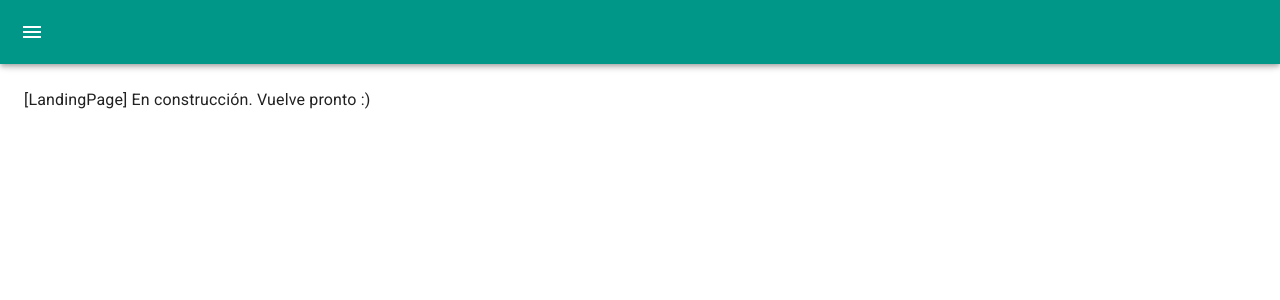
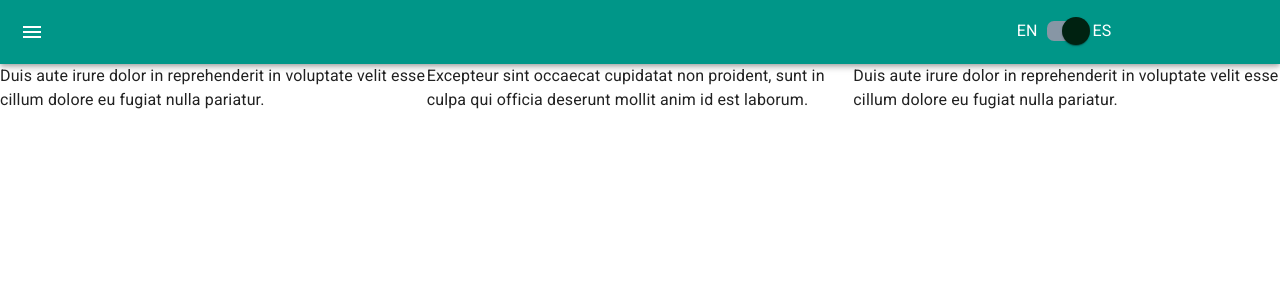
Before and after one commit to Kuellar/Kuellar.github.io, a React (Create React App) app: page / in a window 1280 px wide. Shown: the top 300 px of the page. Built offline with nearby package versions, Linux system fonts and the light colour scheme.

Commit message:
Add translations

```diff
--- a/package.json
+++ b/package.json
@@ -12,8 +12,11 @@
     "@testing-library/jest-dom": "^5.11.4",
     "@testing-library/react": "^11.1.0",
     "@testing-library/user-event": "^12.1.10",
+    "i18next": "^21.3.2",
     "react": "^17.0.2",
     "react-dom": "^17.0.2",
+    "react-i18next": "^11.12.0",
+    "react-material-ui-carousel": "^2.3.5",
     "react-scripts": "4.0.3",
     "web-vitals": "^1.0.1"
   },
--- a/src/App.js
+++ b/src/App.js
@@ -1,8 +1,12 @@
-import React, { Suspense } from "react";
+import React, { Suspense, StrictMode } from "react";
 import { createTheme, ThemeProvider } from "@mui/material/styles";
 import { teal, orange } from "@mui/material/colors";
 import Layout from "./components/Layout";
 import LoadingPage from "./pages/LandingPage";
+import { I18nextProvider } from "react-i18next";
+import i18next from "i18next";
+import common_es from "./translations/es/common.json";
+import common_en from "./translations/en/common.json";
 
 const theme = createTheme({
   palette: {
@@ -11,13 +15,30 @@ const theme = createTheme({
   },
 });
 
+i18next.init({
+  interpolation: { escapeValue: false },
+  lng: "es",
+  resources: {
+    en: {
+      common: common_en,
+    },
+    es: {
+      common: common_es,
+    },
+  },
+});
+
 function App() {
   return (
-    <Suspense fallback={LoadingPage}>
-      <ThemeProvider theme={theme}>
-        <Layout />
-      </ThemeProvider>
-    </Suspense>
+    <StrictMode>
+      <I18nextProvider i18n={i18next}>
+        <Suspense fallback={LoadingPage}>
+          <ThemeProvider theme={theme}>
+            <Layout />
+          </ThemeProvider>
+        </Suspense>
+      </I18nextProvider>
+    </StrictMode>
   );
 }
 
--- a/src/components/Layout.js
+++ b/src/components/Layout.js
@@ -13,13 +13,16 @@ import ListItemIcon from "@mui/material/ListItemIcon";
 import ListItemText from "@mui/material/ListItemText";
 import { styled, useTheme } from "@mui/material/styles";
 import Toolbar from "@mui/material/Toolbar";
-import React, { useState } from "react";
+import React, { useState, useEffect } from "react";
 import HomeIcon from "@mui/icons-material/Home";
 import PrintIcon from "@mui/icons-material/Print";
 import LightbulbIcon from "@mui/icons-material/Lightbulb";
 import CodeIcon from "@mui/icons-material/Code";
 import FileDownloadIcon from "@mui/icons-material/FileDownload";
-
+import { useTranslation } from "react-i18next";
+import Switch from "@mui/material/Switch";
+import Grid from "@mui/material/Grid";
+import Typography from "@mui/material/Typography";
 import LandingPage from "../pages/LandingPage";
 import Impresiones from "../pages/Impresiones";
 import Ideas from "../pages/Ideas";
@@ -34,7 +37,7 @@ const drawerWidth = 240;
 const Main = styled("main", { shouldForwardProp: (prop) => prop !== "open" })(
   ({ theme, open }) => ({
     flexGrow: 1,
-    padding: theme.spacing(3),
+    padding: 0,
     transition: theme.transitions.create("margin", {
       easing: theme.transitions.easing.sharp,
       duration: theme.transitions.duration.leavingScreen,
@@ -76,10 +79,64 @@ const DrawerHeader = styled("div")(({ theme }) => ({
   justifyContent: "flex-end",
 }));
 
+const MaterialUISwitch = styled(Switch)(({ theme }) => ({
+  width: 60,
+  height: 34,
+  padding: "7px 9px 7px 15px",
+
+  "& .MuiSwitch-switchBase": {
+    margin: 0,
+    padding: 0,
+    transform: "translateX(8px)",
+    "&.Mui-checked": {
+      color: "#fff",
+      transform: "translateX(30px)",
+      "& + .MuiSwitch-track": {
+        width: "100%",
+        opacity: 1,
+        backgroundColor: "#8796A5",
+      },
+    },
+  },
+  "& .MuiSwitch-thumb": {
+    backgroundColor: "#002211",
+    width: 28,
+    height: 28,
+    marginTop: "3px",
+    "&:before": {
+      content: "''",
+      position: "absolute",
+      width: "100%",
+      height: "100%",
+      left: 0,
+      top: 0,
+      backgroundRepeat: "no-repeat",
+      backgroundPosition: "center",
+    },
+  },
+  "& .MuiSwitch-track": {
+    width: "100%",
+    opacity: 1,
+    // marginLeft: "-12px",
+    backgroundColor: "#8796A5",
+    paddingLeft: 0,
+  },
+}));
+
 const Layout = ({ children }) => {
+  const { t, i18n } = useTranslation("common");
   const theme = useTheme();
   const [open, setOpen] = useState(false);
   const [page, setPage] = useState("LandingPage");
+  const [EnEs, setEnEs] = useState(true);
+
+  useEffect(() => {
+    if (EnEs) {
+      i18n.changeLanguage("es");
+    } else {
+      i18n.changeLanguage("en");
+    }
+  }, [EnEs, i18n]);
 
   const handleDrawerOpen = () => {
     setOpen(true);
@@ -89,10 +146,16 @@ const Layout = ({ children }) => {
     setOpen(false);
   };
 
+  const handleChangeEnEs = (event) => {
+    setEnEs(event.target.checked);
+  };
+
   return (
     <Box sx={{ display: "flex" }}>
       <CssBaseline />
       <AppBar position="fixed" open={open}>
+        <Grid container>
+          <Grid item xs={2}>
             <Toolbar>
               <IconButton
                 color="inherit"
@@ -104,6 +167,31 @@ const Layout = ({ children }) => {
                 <MenuIcon />
               </IconButton>
             </Toolbar>
+          </Grid>
+          <Grid item xs></Grid>
+          <Grid
+            item
+            xs={2}
+            sx={{
+              flex: "inherit",
+              float: "right",
+              marginRight: "50px",
+              marginTop: "14px",
+              display: "inline-flex",
+            }}
+          >
+            <Typography
+              variant="body1"
+              sx={{ marginTop: "5px", marginRight: "-5px" }}
+            >
+              EN
+            </Typography>
+            <MaterialUISwitch checked={EnEs} onChange={handleChangeEnEs} />
+            <Typography variant="body1" sx={{ marginTop: "5px" }}>
+              ES
+            </Typography>
+          </Grid>
+        </Grid>
       </AppBar>
       <Drawer
         sx={{
@@ -139,7 +227,7 @@ const Layout = ({ children }) => {
             <ListItemIcon>
               <HomeIcon />
             </ListItemIcon>
-            <ListItemText primary="Inicio" />
+            <ListItemText primary={t("menu.inicio")} />
           </ListItem>
           <ListItem
             button
@@ -151,7 +239,7 @@ const Layout = ({ children }) => {
             <ListItemIcon>
               <CodeIcon />
             </ListItemIcon>
-            <ListItemText primary="Proyectos" />
+            <ListItemText primary={t("menu.proyectos")} />
           </ListItem>
           <ListItem
             button
@@ -163,7 +251,7 @@ const Layout = ({ children }) => {
             <ListItemIcon>
               <PrintIcon />
             </ListItemIcon>
-            <ListItemText primary="Impresiones 3D" />
+            <ListItemText primary={t("menu.3d")} />
           </ListItem>
           <ListItem
             button
@@ -175,7 +263,7 @@ const Layout = ({ children }) => {
             <ListItemIcon>
               <LightbulbIcon />
             </ListItemIcon>
-            <ListItemText primary="Ideas" />
+            <ListItemText primary={t("menu.ideas")} />
           </ListItem>
           <ListItem
             button
@@ -186,7 +274,7 @@ const Layout = ({ children }) => {
             <ListItemIcon>
               <FileDownloadIcon />
             </ListItemIcon>
-            <ListItemText primary="Curriculum Vitae" />
+            <ListItemText primary={t("menu.cv")} />
           </ListItem>
         </List>
       </Drawer>
--- a/src/pages/LandingPage.js
+++ b/src/pages/LandingPage.js
@@ -1,9 +1,26 @@
-import Typography from "@mui/material/Typography";
-import React from "react";
+import React, { Fragment } from "react";
+import Box from "@mui/material/Box";
+import Grid from "@mui/material/Grid";
+import { useTranslation } from "react-i18next";
 
 const LandingPage = () => {
+  const { t } = useTranslation("common");
   return (
-    <Typography>[LandingPage] En construcción. Vuelve pronto :)</Typography>
+    <Fragment>
+      <Box sx={{ flexGrow: 1 }}>
+        <Grid container>
+          <Grid item md>
+            {t("lorem.1")}
+          </Grid>
+          <Grid item md>
+            {t("lorem.2")}
+          </Grid>
+          <Grid item md>
+            {t("lorem.1")}
+          </Grid>
+        </Grid>
+      </Box>
+    </Fragment>
   );
 };
 
--- /dev/null
+++ b/src/translations/en/common.json
@@ -0,0 +1,13 @@
+{
+  "menu": {
+    "inicio": "Home",
+    "proyectos": "Projects",
+    "3d": "3D Prints",
+    "ideas": "Ideas",
+    "cv": "Curriculum Vitae"
+  },
+  "lorem": {
+    "1": "Lorem ipsum dolor sit amet, consectetur adipiscing elit, sed do eiusmod tempor incididunt ut labore et dolore magna aliqua.",
+    "2": "Ut enim ad minim veniam, quis nostrud exercitation ullamco laboris nisi ut aliquip ex ea commodo consequat."
+  }
+}
--- /dev/null
+++ b/src/translations/es/common.json
@@ -0,0 +1,13 @@
+{
+  "menu": {
+    "inicio": "Inicio",
+    "proyectos": "Proyectos",
+    "3d": "Impresiones 3D",
+    "ideas": "Ideas",
+    "cv": "Curriculum Vitae"
+  },
+  "lorem": {
+    "1": "Duis aute irure dolor in reprehenderit in voluptate velit esse cillum dolore eu fugiat nulla pariatur.",
+    "2": "Excepteur sint occaecat cupidatat non proident, sunt in culpa qui officia deserunt mollit anim id est laborum."
+  }
+}
```
Also changed, not shown: src/components/Header.js (deleted, +0 -7 lines), 2 other files (tests, documents, lock files or other folders). Lines whose indentation alone changed are shown as unchanged.
